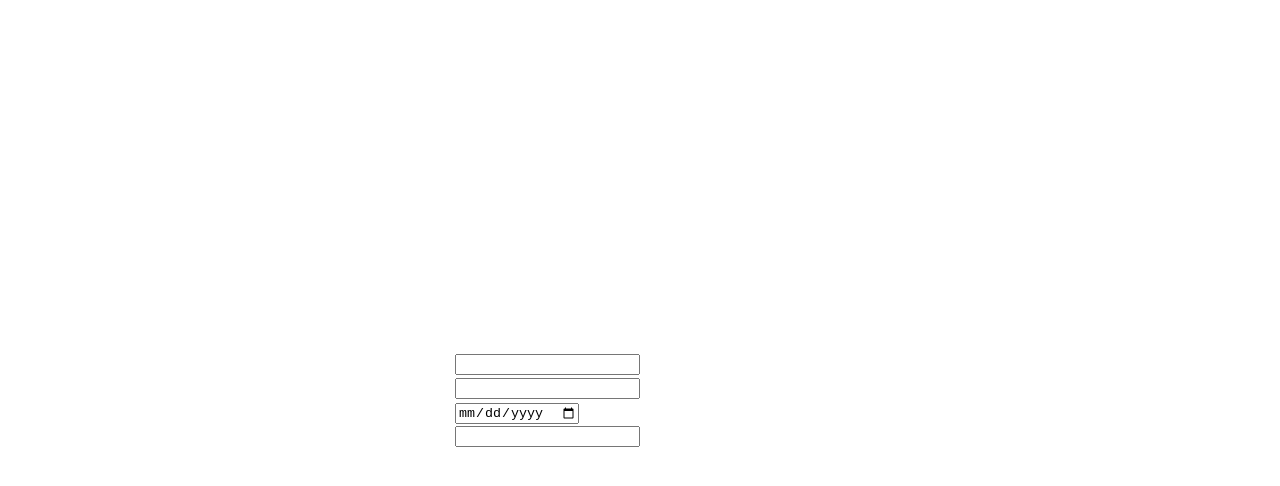
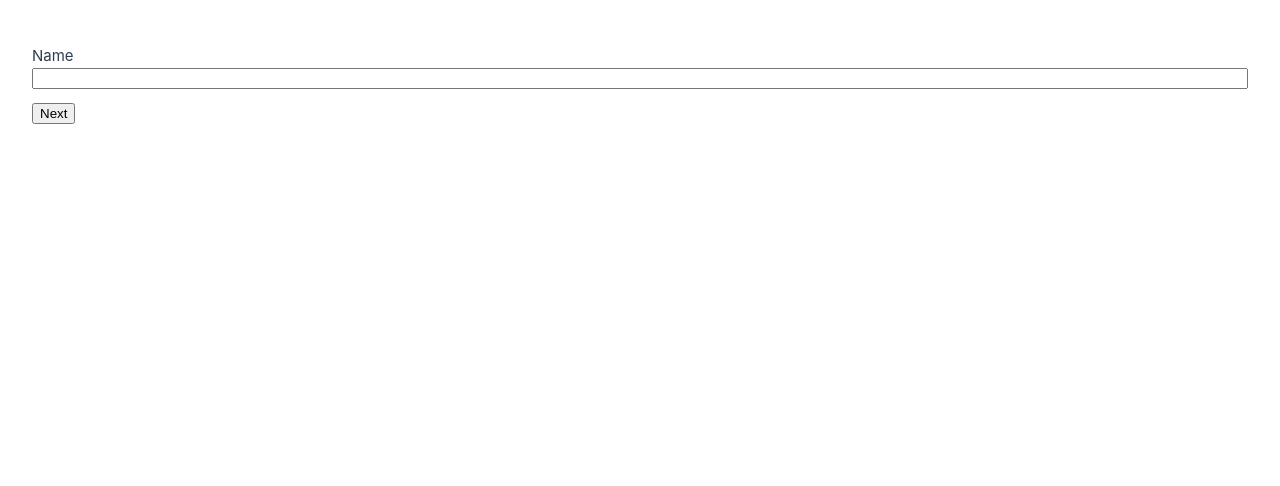
Before and after one commit to coolryanc/vue-multi-step-form, a Vue app: page / in a window 1280 px wide. Shown: the top 486 px of the page. Built offline with nearby package versions, Linux system fonts and the light colour scheme.

Commit message:
feat: add back/next/submit buttons

```diff
--- a/src/assets/main.css
+++ b/src/assets/main.css
@@ -2,7 +2,7 @@
 
 #app {
   max-width: 1280px;
-  margin: 0 auto;
+  margin: auto auto;
   padding: 2rem;
 
   font-weight: normal;
@@ -20,16 +20,3 @@ a,
     background-color: hsla(160, 100%, 37%, 0.2);
   }
 }
-
-@media (min-width: 1024px) {
-  body {
-    display: flex;
-    place-items: center;
-  }
-
-  #app {
-    display: grid;
-    grid-template-columns: 1fr 1fr;
-    padding: 0 2rem;
-  }
-}
--- a/src/components/MultiStepForm.vue
+++ b/src/components/MultiStepForm.vue
@@ -13,7 +13,8 @@ const props = defineProps<{
 
 const currentStep = ref(0)
 const formValues = reactive<Record<string, any>>({})
-const isFinalStep = computed<boolean>(() => currentStep.value === props.steps.length)
+const isFinalStep = computed<boolean>(() => currentStep.value === props.steps.length - 1)
+const showBackButton = computed<boolean>(() => currentStep.value !== 0)
 
 const getFormElement = (type: FormElement): Component => {
   switch (type) {
@@ -32,14 +33,41 @@ const getFormElement = (type: FormElement): Component => {
     }
   }
 }
+const handleNext = (): void => {
+  currentStep.value += 1
+}
 
 </script>
 
 <template>
+  <button v-if="showBackButton" @click="currentStep -= 1">
+    Back
+  </button>
   <form>
-    <div v-for="step in steps" :key="step.key">
-      <component :is="getFormElement(step.type)" v-model="formValues[step.key]" />
+    <div v-for="(step, idx) in steps" :key="step.key">
+      <div v-if="idx === currentStep" class="step">
+        <label>{{ step.label }}</label>
+        <component
+          :is="getFormElement(step.type)"
+          v-model="formValues[step.key]"
+        />
+      </div>
     </div>
   </form>
-  <button v-if="isFinalStep" @click="$emit('submit', formValues)" />
+  <button v-if="!isFinalStep" @click="handleNext">
+    Next
+  </button>
+  <button v-if="isFinalStep" @click="$emit('submit', formValues)">
+    Submit
+  </button>
 </template>
+
+<style>
+form {
+  margin: 12px 0;
+}
+.step {
+  display: flex;
+  flex-direction: column;
+}
+</style>
```
